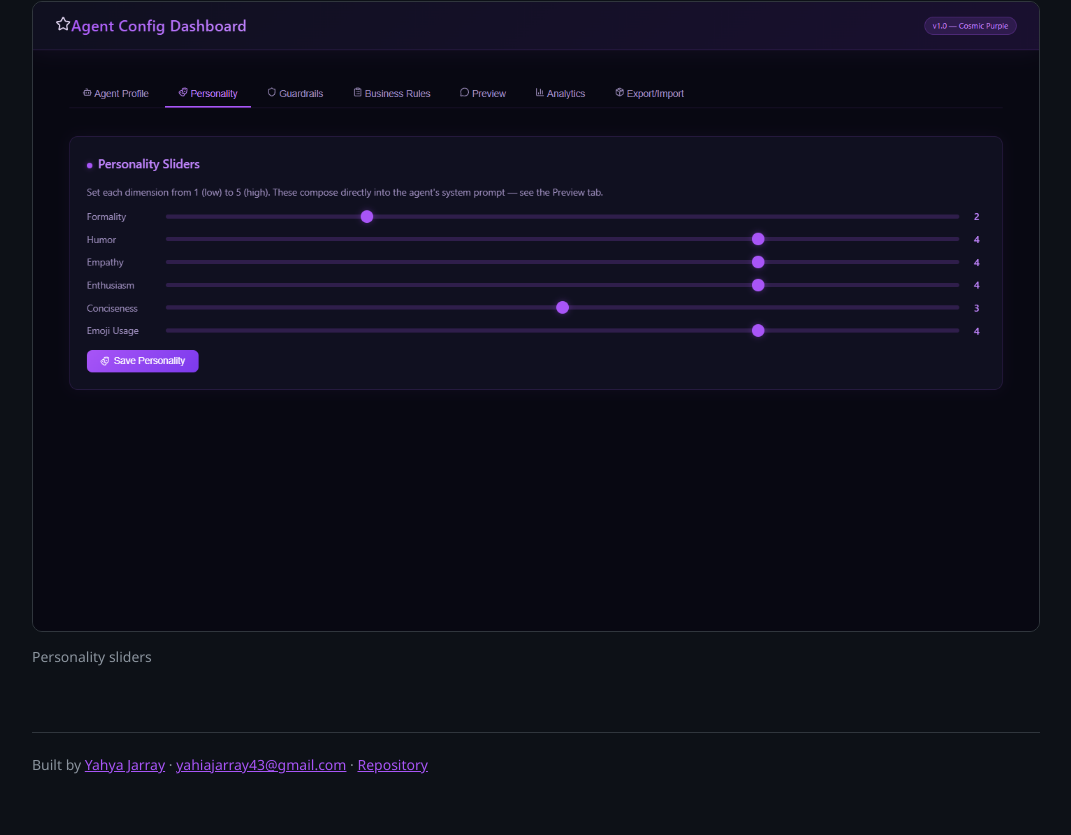
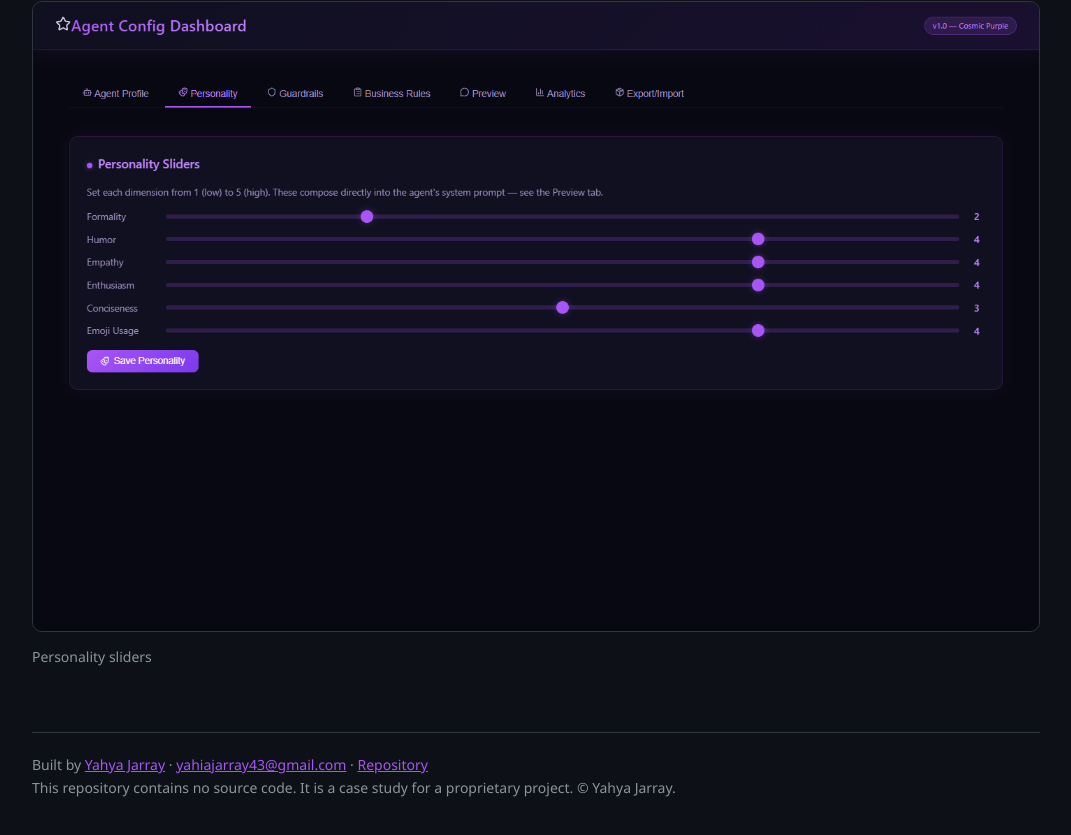
Before and after one commit to jryahia/showcase-ai-agent-dashboard, a plain HTML site: page index.html in a window 1280 px wide. Shown: the part 3104-3939 px from the top of the page, without its empty margins (104-1175 px from the left). Drawn offline with Linux system fonts and the light colour scheme.

Commit message:
State that this repository holds no source code

```diff
--- a/index.html
+++ b/index.html
@@ -34,5 +34,5 @@ footer{margin-top:64px;color:var(--mut);font-size:14px;border-top:1px solid var(
 <h2>Screenshots</h2><figure><img src="assets/00-home.png" alt="Agent profile configuration" loading="lazy"><figcaption>Agent profile configuration</figcaption></figure><figure><img src="assets/10-personality.png" alt="Personality sliders" loading="lazy"><figcaption>Personality sliders</figcaption></figure>
 <footer>Built by <a href="https://github.com/jryahia">Yahya Jarray</a> &middot;
 <a href="mailto:yahiajarray43@gmail.com">yahiajarray43@gmail.com</a> &middot;
-<a href="https://github.com/jryahia/showcase-ai-agent-dashboard">Repository</a></footer>
+<a href="https://github.com/jryahia/showcase-ai-agent-dashboard">Repository</a><br>This repository contains no source code. It is a case study for a proprietary project. &copy; Yahya Jarray.</footer>
 </main></body></html>
```
Also changed, not shown: 1 other file.
